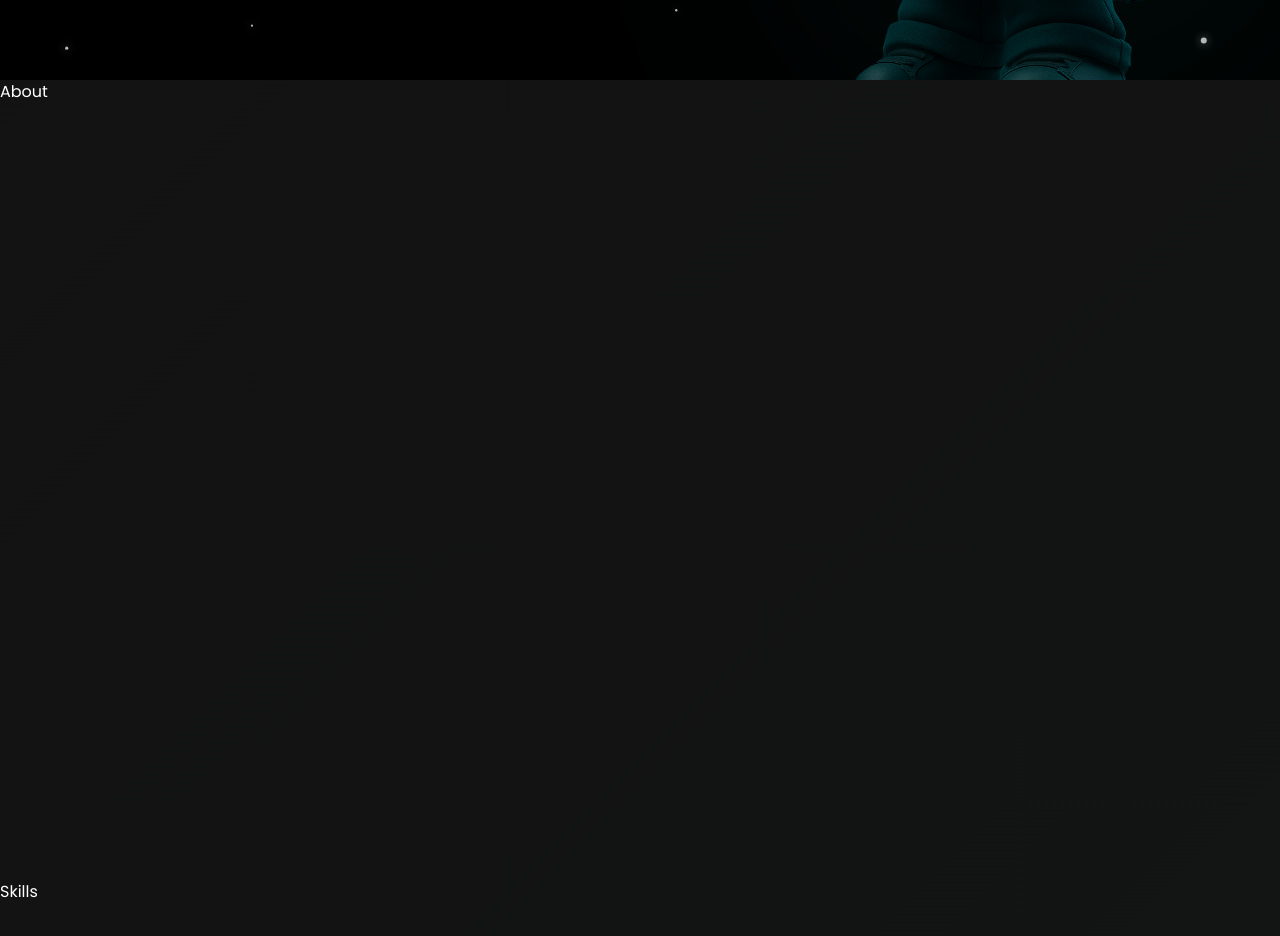
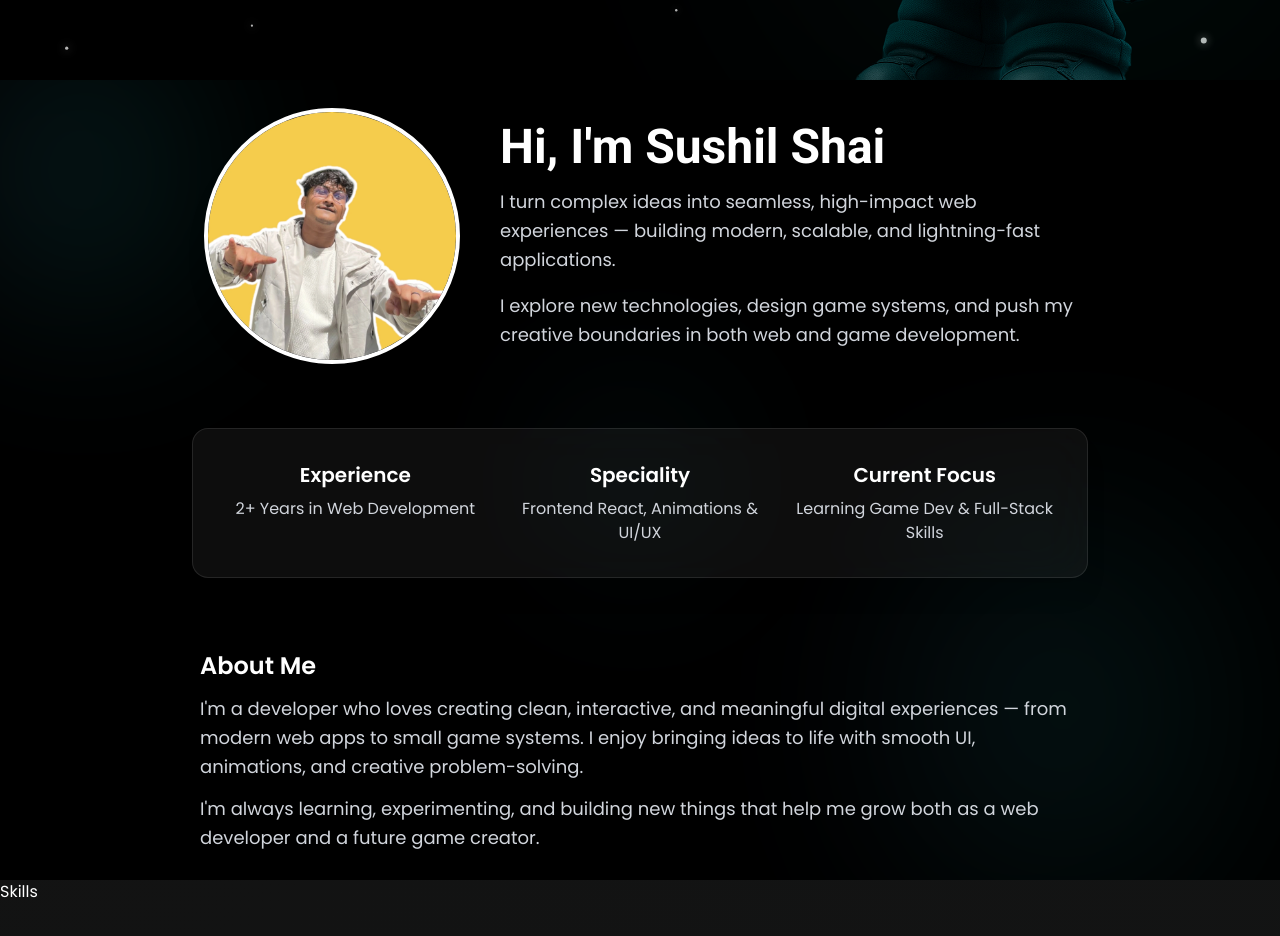
Before and after one commit to SushilShai/Sushil-s-Portfolio, a React (Vite) app in the folder sushil-portfolio/: page / in a window 1280 px wide. Shown: the part 720-1656 px from the top of the page. Built offline with nearby package versions, Linux system fonts and the light colour scheme.

Commit message:
creating about section

```diff
--- a/sushil-portfolio/src/components/PartidesBackground.jsx
+++ b/sushil-portfolio/src/components/PartidesBackground.jsx
@@ -75,7 +75,7 @@ export default function PartidesBackground(){
     },[])
 
     return(
-        <canvas className="fixed top-0 left-0 w-full h-full pointer-events-none z-0" ref = {canvasRef}>
+        <canvas className="absolute top-0 left-0 w-full h-full pointer-events-none z-0" ref = {canvasRef}>
 
         </canvas>
     )
--- a/sushil-portfolio/src/sections/About.jsx
+++ b/sushil-portfolio/src/sections/About.jsx
@@ -1,11 +1,133 @@
-import React from 'react'
+import { motion } from "framer-motion";
+import sushil from "../assets/sushil.jpg";
 
-const About = () => {
+export default function About() {
+  const glows = [
+    "-top-10 -left-10 w-[260px] h-[260px] opacity-20 blur-[100px]",
+    "bottom-0 right-10 w-[340px] h-[340px] opacity-15 blur-[120px] delay-300",
+    "top-1/2 left-1/2 -translate-x-1/2 -translate-y-1/2 w-[180px] h-[180px] opacity-10 blur-[90px]",
+  ];
+
   return (
-    <div className='w-full h-screen'>
-      About
-    </div>
-  )
+    <section
+      id="about"
+      className="min-h-screen w-full flex items-center justify-center relative bg-black text-white overflow-hidden px-4 sm:px-6 md:px-10"
+    >
+      {/* Glowing Background */}
+      <div className="absolute inset-0 pointer-events-none">
+        {glows.map((c, i) => (
+          <div
+            key={i}
+            className={`absolute rounded-full bg-gradient-to-r from-[#302b63] via-[#1cd8d2] animate-pulse ${c}`}
+          ></div>
+        ))}
+      </div>
+
+      {/* Content */}
+      <div className="relative flex flex-col items-center justify-center gap-10 max-w-6xl w-full z-10 mx-auto">
+
+        {/* Top Row - Photo + Intro */}
+        <div className="flex flex-col md:flex-row items-center justify-center gap-10">
+
+          {/* Photo */}
+          <motion.div
+            className="shrink-0 flex justify-center"
+            initial={{ opacity: 0, y: 40 }}
+            whileInView={{ opacity: 1, y: 0 }}
+            transition={{ duration: 0.8, ease: "easeOut" }}
+            viewport={{ once: true }}
+            whileHover={{ scale: 1.06 }}
+            whileTap={{ scale: 1.03 }}
+          >
+            <img
+              src={sushil}
+              alt="Sushil Shai"
+              className="
+                w-36 h-36
+                sm:w-44 sm:h-44
+                md:w-56 md:h-56
+                lg:w-64 lg:h-64
+                rounded-full object-cover border-4 border-white shadow-xl
+              "
+            />
+          </motion.div>
+
+          {/* Text */}
+          <motion.div
+            className="max-w-xl text-center md:text-left space-y-4 flex flex-col items-center md:items-start"
+            initial={{ opacity: 0, y: 60 }}
+            whileInView={{ opacity: 1, y: 0 }}
+            transition={{ duration: 0.9, ease: "easeOut", delay: 0.2 }}
+            viewport={{ once: true }}
+          >
+            <h2 className="text-3xl sm:text-4xl lg:text-5xl font-bold">
+              Hi, I'm Sushil Shai
+            </h2>
+
+            <p className="text-base sm:text-lg text-gray-300 leading-relaxed">
+              I turn complex ideas into seamless, high-impact web experiences —
+              building modern, scalable, and lightning-fast applications.
+            </p>
+
+            <p className="text-base sm:text-lg text-gray-300 leading-relaxed">
+              I explore new technologies, design game systems, and push my creative boundaries in both web and game development.
+            </p>
+          </motion.div>
+
+        </div>
+
+        {/* Info Cards */}
+        <motion.div
+          initial={{ opacity: 0, y: 40 }}
+          whileInView={{ opacity: 1, y: 0 }}
+          viewport={{ once: true }}
+          transition={{ duration: 0.8, ease: "easeOut", delay: 0.3 }}
+          className="
+            mt-6 w-full max-w-4xl mx-auto
+            grid grid-cols-1 sm:grid-cols-3 gap-6
+            bg-white/5 backdrop-blur-xl border border-white/10
+            rounded-2xl p-6 sm:p-8 shadow-xl
+          "
+        >
+          <div className="text-center space-y-2">
+            <h3 className="text-xl font-semibold">Experience</h3>
+            <p className="text-gray-300 text-sm sm:text-base">2+ Years in Web Development</p>
+          </div>
+
+          <div className="text-center space-y-2">
+            <h3 className="text-xl font-semibold">Speciality</h3>
+            <p className="text-gray-300 text-sm sm:text-base">Frontend React, Animations & UI/UX</p>
+          </div>
+
+          <div className="text-center space-y-2">
+            <h3 className="text-xl font-semibold">Current Focus</h3>
+            <p className="text-gray-300 text-sm sm:text-base">Learning Game Dev & Full-Stack Skills</p>
+          </div>
+        </motion.div>
+
+        {/* About Me Section */}
+      <motion.div
+        initial={{ opacity: 0, y: 40 }}
+        whileInView={{ opacity: 1, y: 0 }}
+        transition={{ duration: 0.9, ease: "easeOut", delay: 0.4 }}
+        viewport={{ once: true }}
+        className="w-full max-w-4xl mt-8 text-center md:text-left px-2"
+      >
+        <h3 className="text-2xl font-semibold mb-3">About Me</h3>
+
+        <p className="text-gray-300 leading-relaxed text-base sm:text-lg">
+          I'm a developer who loves creating clean, interactive, and meaningful digital
+          experiences — from modern web apps to small game systems. I enjoy bringing ideas
+          to life with smooth UI, animations, and creative problem-solving.
+        </p>
+
+        <p className="text-gray-300 leading-relaxed text-base sm:text-lg mt-3">
+          I'm always learning, experimenting, and building new things that help me grow
+          both as a web developer and a future game creator.
+        </p>
+      </motion.div>
+
+      </div>
+    </section>
+  );
 }
-
-export default About
```
Also changed, not shown: sushil-portfolio/src/assets/sushil.jpg (added).
